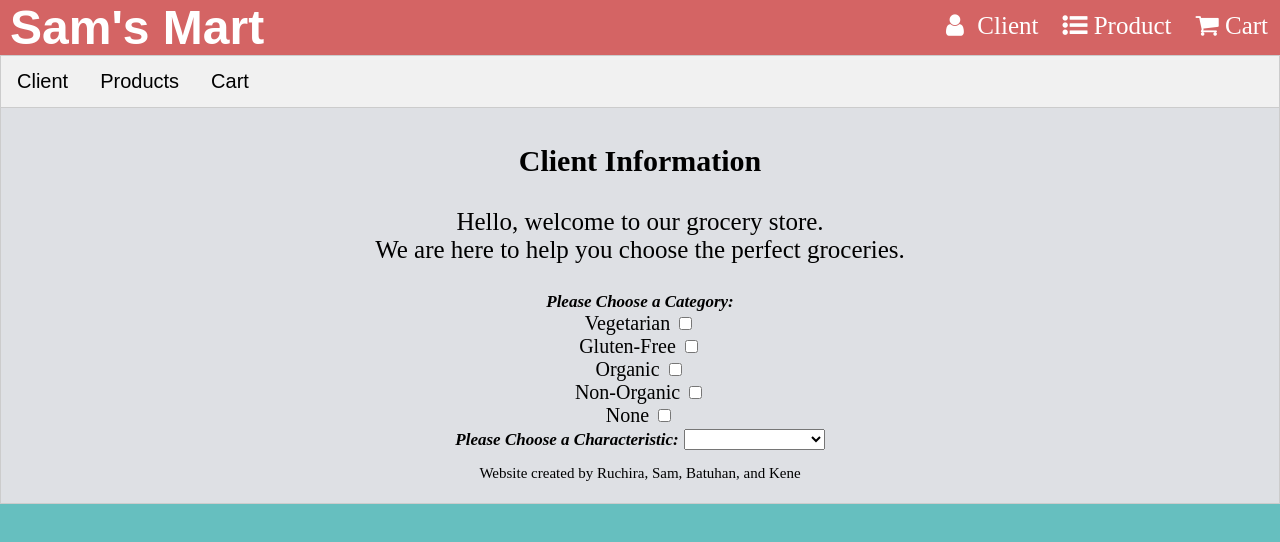
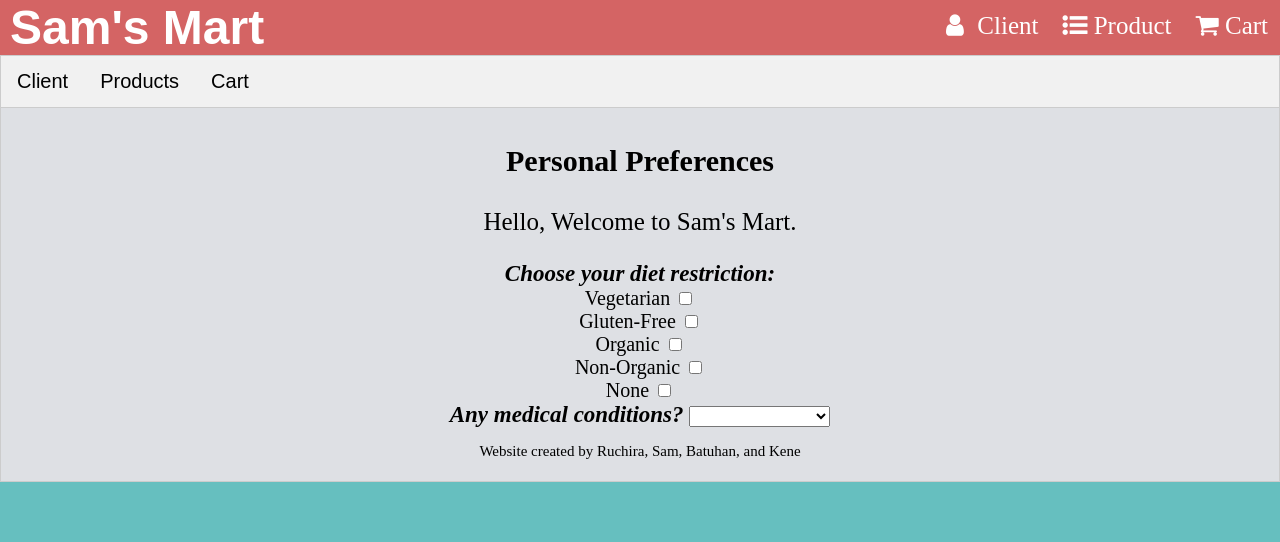
Before and after one commit to batuhan-basoglu/Sam-s-Mart-Website-Alternative, a plain HTML site: page index.html in a window 1280 px wide. Both pictures are taken after a click on the link "Client". Drawn offline with Linux system fonts and the light colour scheme.

Commit message:
finished

```diff
--- a/index.html
+++ b/index.html
@@ -36,10 +36,10 @@
 
     <!-- Tab content -->
     <div id="Client" class="tabcontent">
-      <h3>Client Information</h3>
-      <p>Hello, welcome to our grocery store. <br>
-        We are here to help you choose the perfect groceries.</p>
-      <i><strong>Please Choose a Category:</strong></i>
+      <h3>Personal Preferences</h3>
+      <p>Hello, Welcome to Sam's Mart.</p>
+
+      <i><strong>Choose your diet restriction:</strong></i>
 
       <br>
       <label for="category-foods1"> Vegetarian</label>
@@ -58,7 +58,7 @@
       <input type="checkbox" id="None" value="None" onchange="populateListProductChoices(this.id, 'displayProduct')">
       <br>
 
-      <i><strong>Please Choose a Characteristic:</strong></i>
+      <i><strong>Any medical conditions? </strong></i>
       <select class="sumo" name="characterSelect">
         <option value=""></option>
         <option value="Diabetic">Diabetic</option>
--- a/styles/style.css
+++ b/styles/style.css
@@ -118,7 +118,7 @@ p {
 }
 
 i {
-  font-size: 17px;
+  font-size: 23px;
 }
 
 .block {
```
